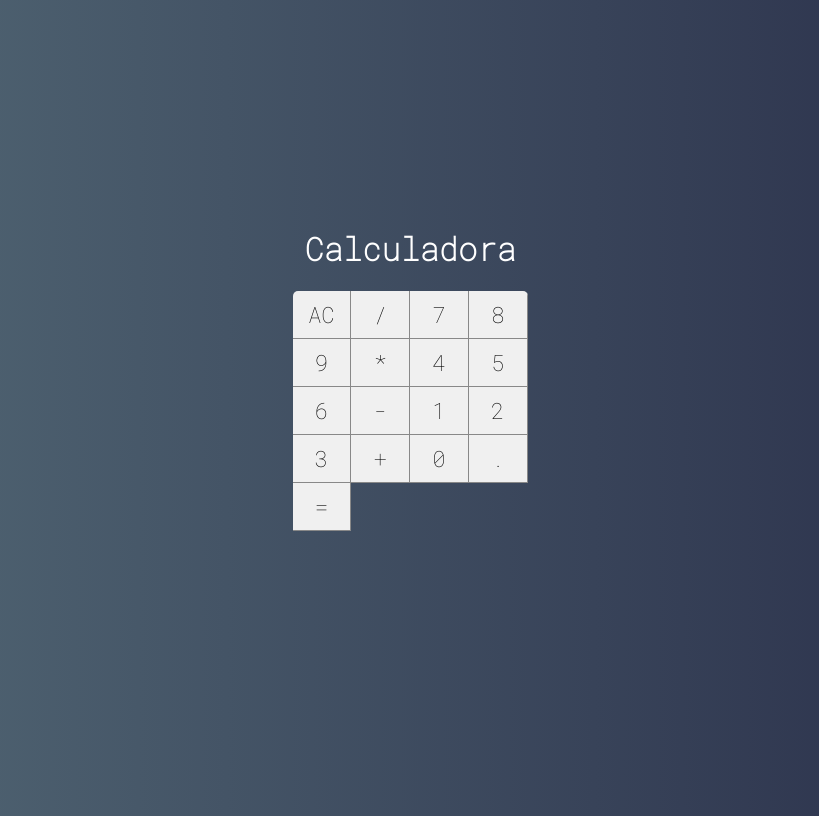
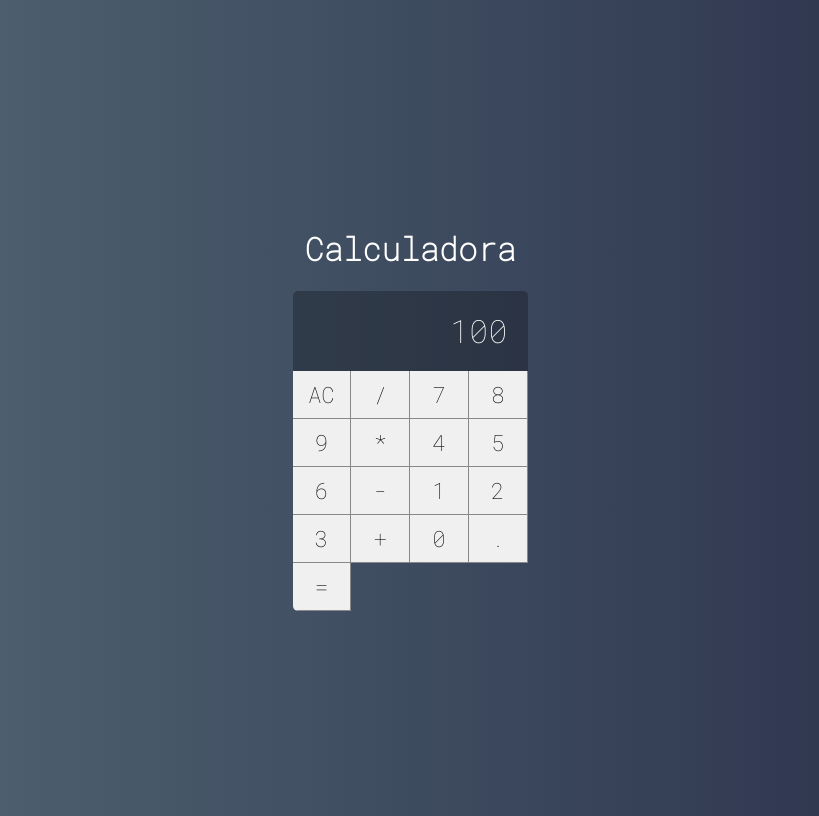
Before and after one commit to WillianPer/CALC, a React (Create React App) app in the folder calculadora/: page / in a window 1280 px wide. Shown: the whole page, without its empty margins (230-1049 px from the left). Built offline with nearby package versions, Linux system fonts and the light colour scheme.

Commit message:
Componente Display

```diff
--- /dev/null
+++ b/calculadora/src/components/Display.css
@@ -0,0 +1,11 @@
+.display {
+    grid-column: span 4;
+    background-color: #0004;
+
+    display: flex;
+    justify-content: flex-end;
+    align-items: center;
+    padding: 20px;
+    font-size: 2.0em;
+    overflow: hidden;
+}
--- /dev/null
+++ b/calculadora/src/components/Display.jsx
@@ -0,0 +1,4 @@
+import React from "react";
+import './Display.css';
+
+export default props => <div className="display">{props.value}</div>
--- a/calculadora/src/main/Calculator.css
+++ b/calculadora/src/main/Calculator.css
@@ -8,5 +8,5 @@
 
     display: grid;
     grid-template-columns: repeat(4, 25%);
-    grid-template-rows: 48px 48px 48px 48px 48px;
+    grid-template-rows: 1fr 48px 48px 48px 48px 48px;
 }
--- a/calculadora/src/main/Calculator.jsx
+++ b/calculadora/src/main/Calculator.jsx
@@ -2,11 +2,13 @@
 import "./Calculator.css"
 
 import Button from "../components/Button";
+import Display from "../components/Display";
 
 export default class Calculator extends Component {
     render() {
         return (
             <div className="calculator">
+                <Display value={100}></Display>
                 <Button label="AC" />
                 <Button label="/" />
                 <Button label="7" />
```
